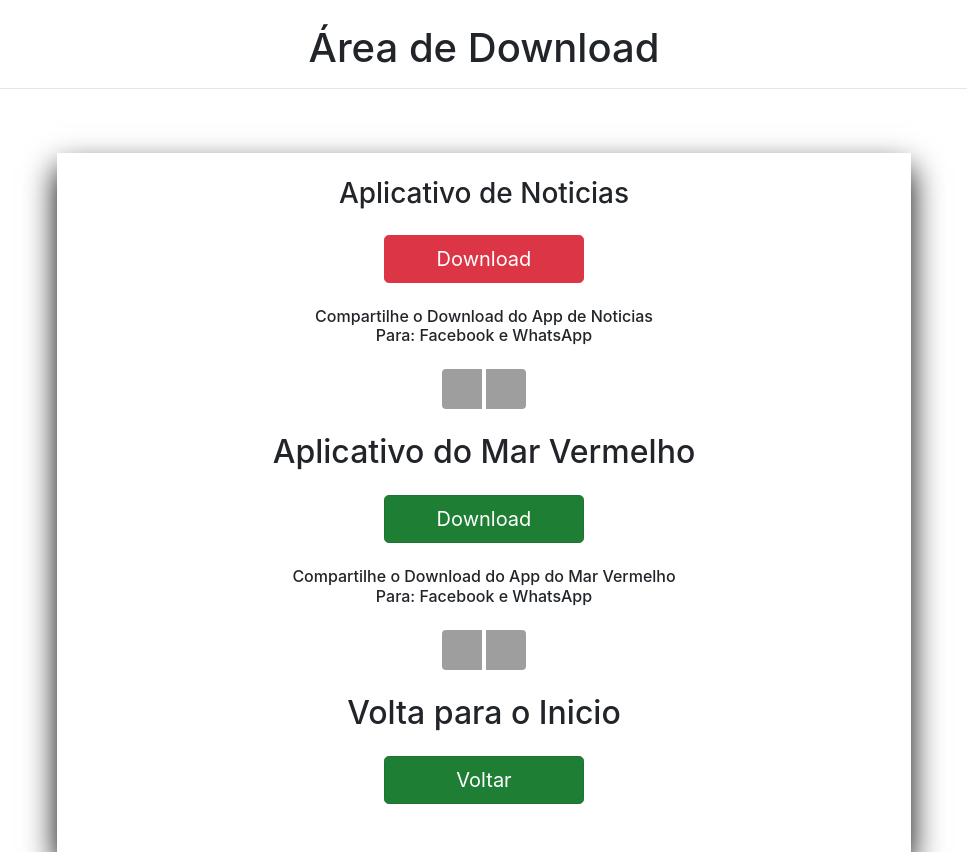
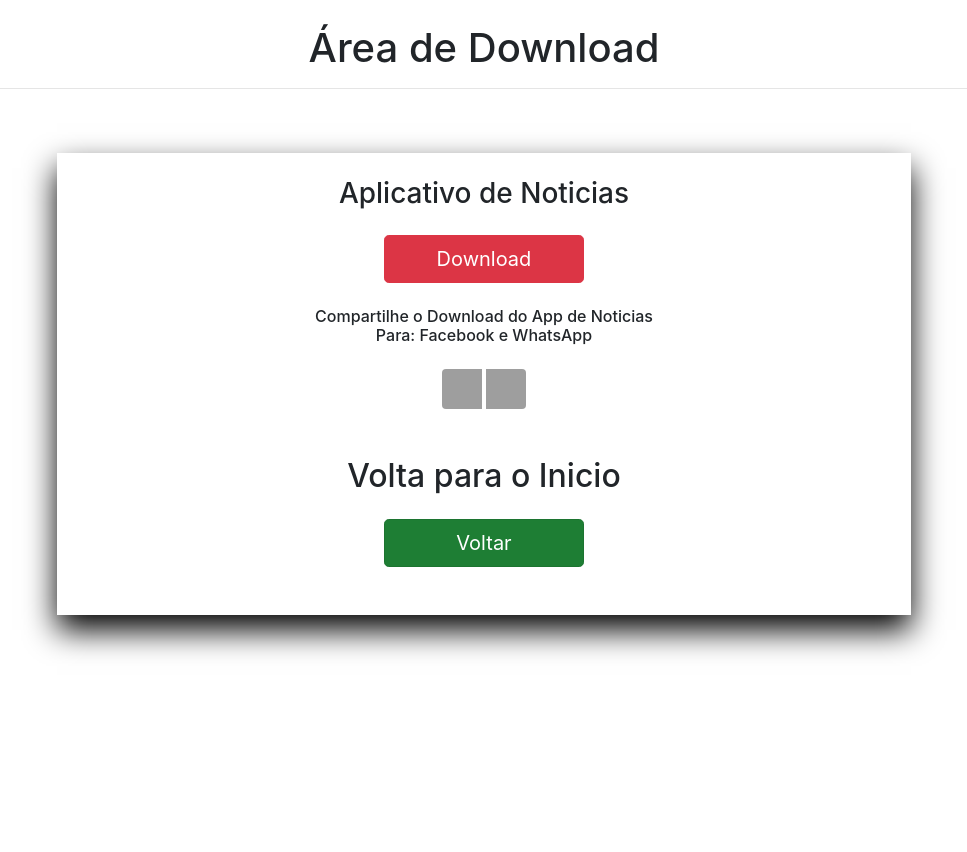
Before and after one commit to LuapabloSdA/Download, a plain HTML site: page index.html in a window 1280 px wide. Shown: the whole page, without its empty margins (156-1123 px from the left). After the commit the page ends 800 px from the top, so only its background shows below. Drawn offline with nearby package versions, Linux system fonts and the light colour scheme; grey boxes are pictures that could not be loaded.

Commit message:
Update index.html

```diff
--- a/index.html
+++ b/index.html
@@ -5,10 +5,9 @@
     <meta charset="utf-8">
     <meta name="viewport" content="width=device-width, initial-scale=1, shrink-to-fit=no">
 
-    <!-- Bootstrap CSS -->
     <link rel="stylesheet" href="https://stackpath.bootstrapcdn.com/bootstrap/4.1.3/css/bootstrap.min.css" integrity="sha384-MCw98/SFnGE8fJT3GXwEOngsV7Zt27NXFoaoApmYm81iuXoPkFOJwJ8ERdknLPMO" crossorigin="anonymous">
 
-    <title>Área de Downloar</title>
+    <title>Área de Download</title>
   </head>
   <body>
 
@@ -37,23 +36,6 @@
         </a>
         <br>
         <br>
-        <h2 class="text-center m-auto">Aplicativo do Mar Vermelho</h2>
-        <br>
-        <div class="text-center m-auto">
-            <a href="https://www.mediafire.com/download/vp29tpmzgosti23" class="btn  btn-lg active btn-success text-center m-auto" role="button" aria-pressed="true" style="width: 200px;">Download</a>
-        </div>
-        <br>
-        <!--Compartilha 2-->
-        <h6 class="text-center m-auto">Compartilhe o Download do App do Mar Vermelho</h6>
-        <h6 class="text-center m-auto">Para: Facebook e WhatsApp</h6>
-        <br>
-        <a href="https://www.facebook.com/sharer/sharer.php?u=https://www.mediafire.com/file/vp29tpmzgosti23/Programa%25C3%25A7%25C3%25A3o_M%25C3%25B3vel-v1-release.apk/file">
-          <img width="40" height="40" src="https://user-images.githubusercontent.com/98188181/171860096-bd238e38-6751-4429-84e9-b93e70e7479f.png" class="rounded-left" alt="">
-        </a>
-        <a href="https://api.whatsapp.com/send?text=https://www.mediafire.com/file/vp29tpmzgosti23/Programa%25C3%25A7%25C3%25A3o_M%25C3%25B3vel-v1-release.apk/file">
-          <img width="40" height="40" src="https://user-images.githubusercontent.com/98188181/171859916-c0899e5b-0747-4d70-8869-0dfc2ef93455.png" class="rounded-right" alt="">
-        </a>
-        <br>
         <br>
         <h2 class="text-center m-auto"> Volta para o Inicio</h2>
         <br>
@@ -62,8 +44,6 @@
         </div>
         <br><br>
     </div>
-
-
     <script src="https://code.jquery.com/jquery-3.3.1.slim.min.js" integrity="sha384-q8i/X+965DzO0rT7abK41JStQIAqVgRVzpbzo5smXKp4YfRvH+8abtTE1Pi6jizo" crossorigin="anonymous"></script>
     <script src="https://cdnjs.cloudflare.com/ajax/libs/popper.js/1.14.3/umd/popper.min.js" integrity="sha384-ZMP7rVo3mIykV+2+9J3UJ46jBk0WLaUAdn689aCwoqbBJiSnjAK/l8WvCWPIPm49" crossorigin="anonymous"></script>
     <script src="https://stackpath.bootstrapcdn.com/bootstrap/4.1.3/js/bootstrap.min.js" integrity="sha384-ChfqqxuZUCnJSK3+MXmPNIyE6ZbWh2IMqE241rYiqJxyMiZ6OW/JmZQ5stwEULTy" crossorigin="anonymous"></script>
```
